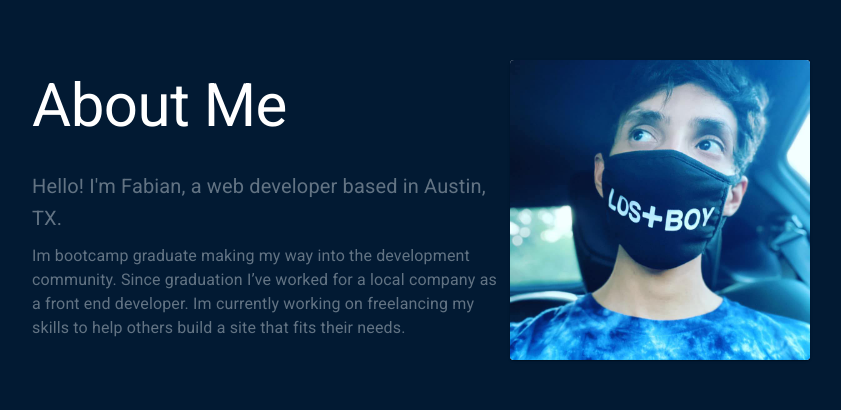
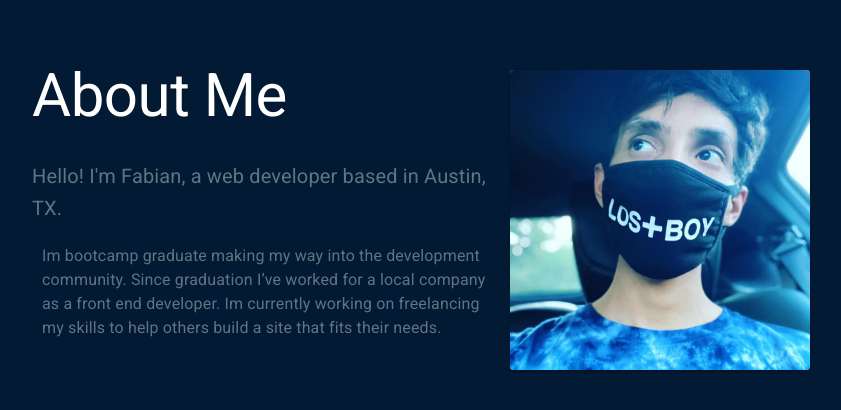
Before and after one commit to acostahf/new-portfolio, a React (Create React App) app: page / in a window 1280 px wide. Shown: the part 1054-1464 px from the top of the page, without its empty margins (130-971 px from the left). Built offline with nearby package versions, Linux system fonts and the light colour scheme.

Commit message:
center about

```diff
--- a/src/components/About.jsx
+++ b/src/components/About.jsx
@@ -25,6 +25,7 @@ const useStyles = makeStyles((theme) => ({
   card: {
     maxWidth: 300,
     maxHeight: 300,
+    marginTop: 20,
   },
   about: {
     width: "100%",
@@ -48,7 +49,7 @@ const useStyles = makeStyles((theme) => ({
   },
   body: {
     color: "#627383",
-    margin: 10,
+    margin: 20,
   },
   media: {
     height: 300,
```
Also changed, not shown: 1 other file (tests, documents, lock files or other folders).
